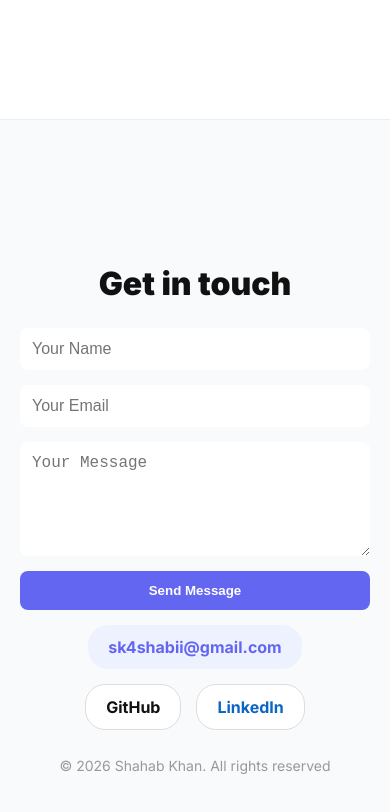
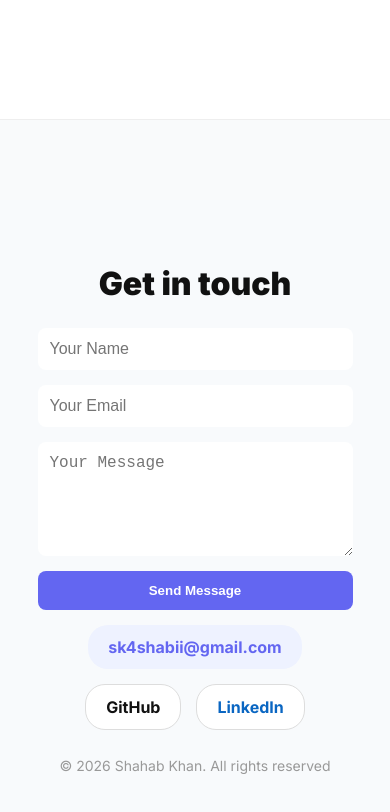
Before and after one commit to shahabkhan-3/My-Portfolio, a plain HTML site: page index.html in a window 390 px wide. Shown: the part 3054-3866 px from the top of the page. Drawn offline with Linux system fonts and the light colour scheme.

Commit message:
fix mobile form

```diff
--- a/portfolio.css
+++ b/portfolio.css
@@ -192,6 +192,7 @@ footer .contact a:hover {
 }
 .contact-form {
   max-width: 500px;
+  width: 90%;
   margin: 0 auto;
   display: flex;
   flex-direction: column;
@@ -200,10 +201,13 @@ footer .contact a:hover {
 
 .contact-form input,
 .contact-form textarea {
+  width: 100%;
   padding: 12px;
   border-radius: 8px;
+  border: 1px solid #ddd;
   border: none;
   font-size: 16px;
+  box-sizing: border-box;
 }
 
 .contact-form button {
```
